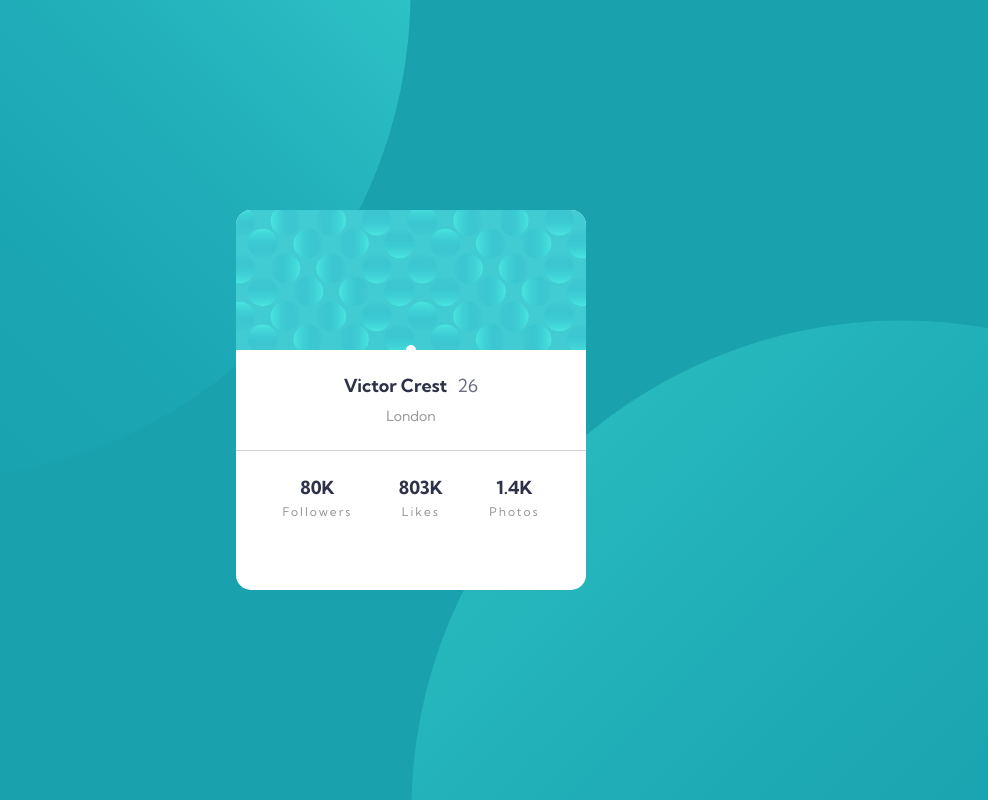
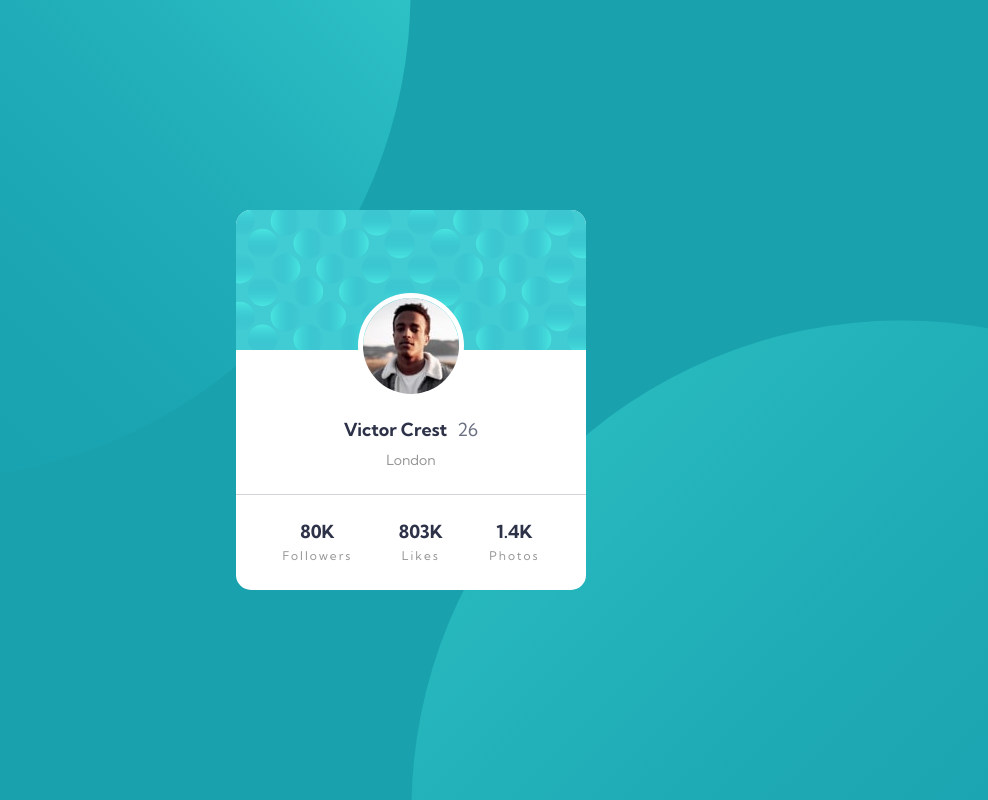
Before and after one commit to AshashashR/profile-card-component-challenge, a plain HTML site: page index.html in a window 1280 px wide. Shown: the whole page, without its empty margins (229-1217 px from the left). Drawn offline with Linux system fonts and the light colour scheme; the site is published under a folder, as on GitHub Pages, so addresses that start at the root find nothing.

Commit message:
updated index.html

```diff
--- a/index.html
+++ b/index.html
@@ -22,7 +22,7 @@
         <img src="images/bg-pattern-card.svg" aria-hidden="true" alt="" />
       </header>
       <section class="profile-pic">
-        <img src="/images/image-victor.jpg" aria-hidden="true" alt="" />
+        <img src="images/image-victor.jpg" aria-hidden="true" alt="" />
       </section>
       <section class="profile">
         <div class="name">
```
